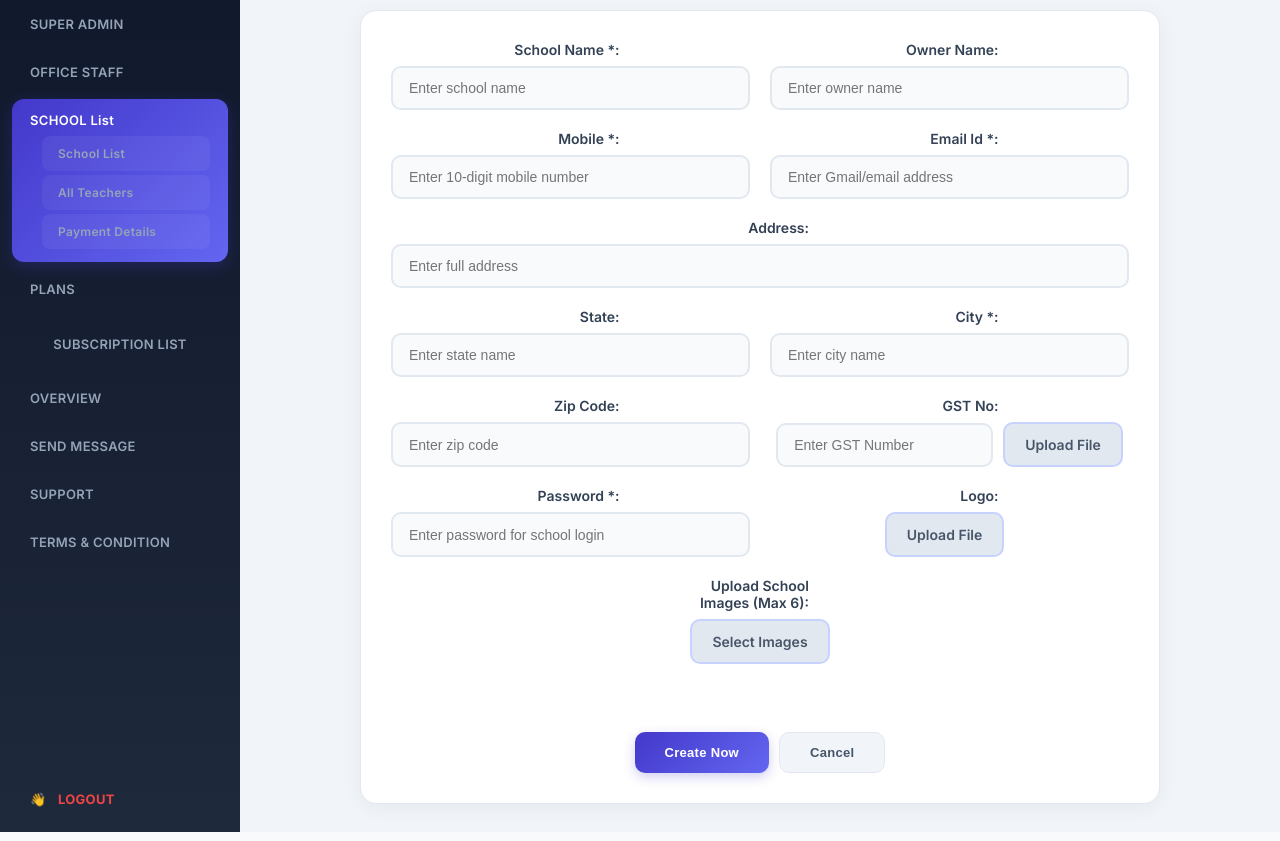
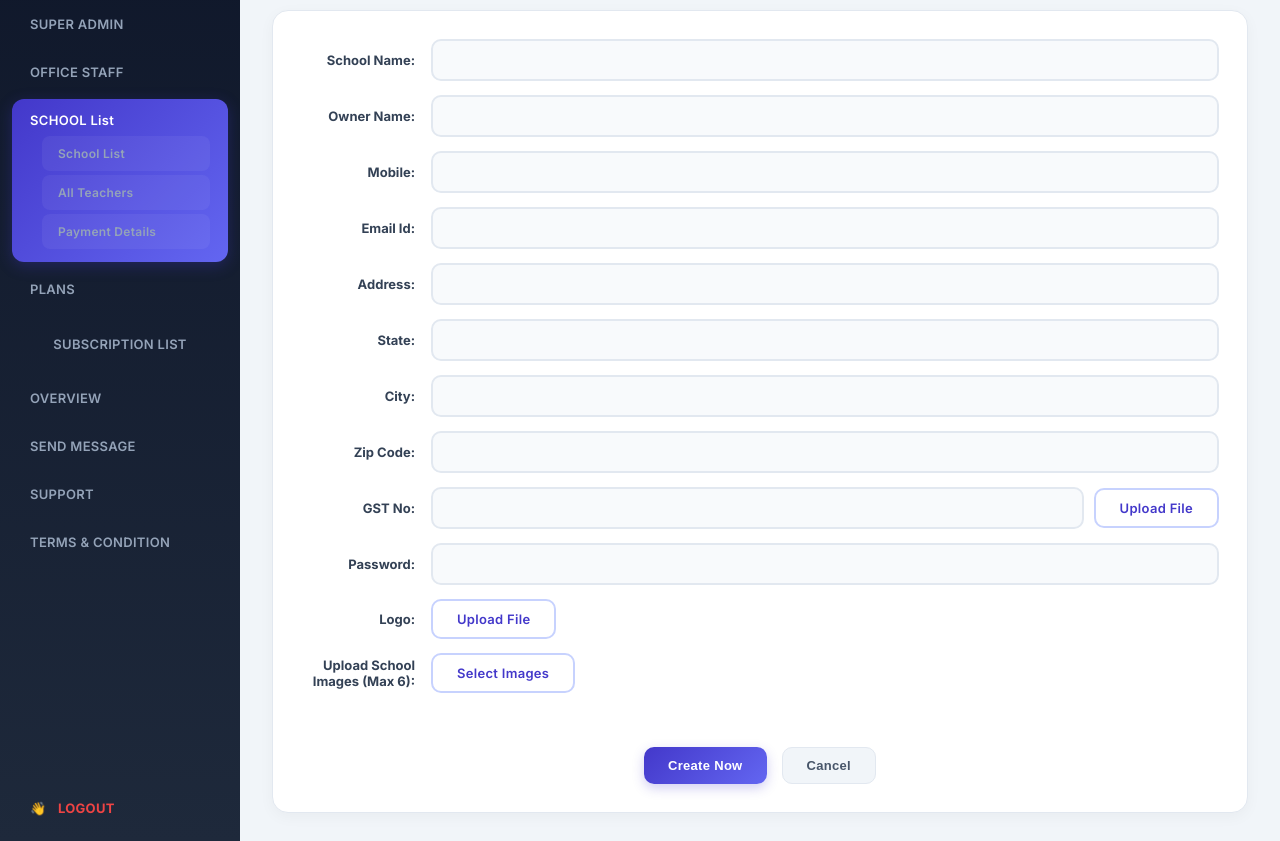
Before and after one commit to pashaarshad/atkool-website, a website: page public/add-school.html in a window 1280 px wide. Shown: the part 94-935 px from the top of the page. Drawn offline with Linux system fonts and the light colour scheme; sample sign-in values are in the browser's storage.

Commit message:
all fixed

```diff
--- a/public/add-school.html
+++ b/public/add-school.html
@@ -6,74 +6,6 @@
     <meta name="viewport" content="width=device-width, initial-scale=1.0">
     <title>Add School - School Management System</title>
     <link rel="stylesheet" href="css/style.css">
-    <style>
-        @import url('https://fonts.googleapis.com/css2?family=Inter:wght@400;500;600;700;800&display=swap');
-        body { font-family: 'Inter', sans-serif; background-color: #f8fafc; }
-        .form-card {
-            background: #fff;
-            padding: 30px;
-            border-radius: 16px;
-            box-shadow: 0 4px 20px rgba(0,0,0,0.05);
-            max-width: 800px;
-            margin: 0 auto;
-        }
-        .form-row {
-            margin-bottom: 20px;
-            display: flex;
-            flex-direction: column;
-            gap: 8px;
-        }
-        .form-row-grid {
-            display: grid;
-            grid-template-columns: 1fr 1fr;
-            gap: 20px;
-        }
-        .form-label {
-            font-weight: 600;
-            color: #334155;
-            font-size: 14px;
-        }
-        .form-input {
-            width: 100%;
-            padding: 12px 16px;
-            border: 2px solid #e2e8f0;
-            border-radius: 10px;
-            font-size: 14px;
-            box-sizing: border-box;
-            background: #f8fafc;
-            transition: all 0.3s;
-        }
-        .form-input:focus {
-            outline: none;
-            border-color: #4338CA;
-            background: #fff;
-            box-shadow: 0 0 0 4px rgba(67, 56, 202, 0.1);
-        }
-        .input-with-button {
-            display: flex;
-            gap: 10px;
-        }
-        .btn-upload {
-            padding: 12px 20px;
-            background: #e2e8f0;
-            color: #475569;
-            border-radius: 10px;
-            font-weight: 600;
-            font-size: 14px;
-            cursor: pointer;
-            text-align: center;
-            display: inline-block;
-            transition: all 0.2s;
-        }
-        .btn-upload:hover {
-            background: #cbd5e1;
-        }
-        .file-name {
-            align-self: center;
-            font-size: 13px;
-            color: #64748b;
-        }
-    </style>
 </head>
 
 <body>
@@ -81,7 +13,10 @@
 
     <div class="main-container">
         <div class="sidebar">
-            <div style="padding:18px;text-align:center;background:#0F172A;border-bottom:1px solid rgba(255,255,255,.08);position:sticky;top:0;z-index:10"><img src="/logo.jpeg" alt="ATKool" style="width:50px;height:50px;border-radius:12px"></div>
+            <div
+                style="padding:18px;text-align:center;background:#0F172A;border-bottom:1px solid rgba(255,255,255,.08);position:sticky;top:0;z-index:10">
+                <img src="/logo.jpeg" alt="ATKool" style="width:50px;height:50px;border-radius:12px">
+            </div>
             <a href="dashboard.html" class="sidebar-item">SUPER ADMIN</a>
             <a href="office-staff.html" class="sidebar-item">OFFICE STAFF</a>
             <div class="sidebar-item active has-submenu" id="schoolListMenu">
@@ -98,7 +33,9 @@
             <a href="send-message.html" class="sidebar-item">SEND MESSAGE</a>
             <a href="support.html" class="sidebar-item">SUPPORT</a>
             <a href="terms.html" class="sidebar-item">TERMS & CONDITION</a>
-            <a href="#" class="sidebar-item" onclick="localStorage.removeItem('adminToken'); localStorage.removeItem('adminUser'); window.location.href='/index.html'; return false;" style="color: #ef4444; margin-top: auto; font-weight: bold;">
+            <a href="#" class="sidebar-item"
+                onclick="localStorage.removeItem('adminToken'); localStorage.removeItem('adminUser'); window.location.href='/index.html'; return false;"
+                style="color: #ef4444; margin-top: auto; font-weight: bold;">
                 <span style="margin-right: 8px">👋</span> LOGOUT
             </a>
         </div>
@@ -112,75 +49,60 @@
 
             <div class="form-card">
                 <form id="addSchoolForm">
-                    <div class="form-row-grid">
                     <div class="form-row">
-                            <label class="form-label">School Name *:</label>
-                            <input type="text" class="form-input" id="schoolName" placeholder="Enter school name" required>
+                        <label class="form-label">School Name:</label>
+                        <input type="text" class="form-input" id="schoolName" required>
                     </div>
                     <div class="form-row">
                         <label class="form-label">Owner Name:</label>
-                            <input type="text" class="form-input" id="ownerName" placeholder="Enter owner name">
-                        </div>
-                    </div>
-
-                    <div class="form-row-grid">
-                        <div class="form-row">
-                            <label class="form-label">Mobile *:</label>
-                            <input type="text" class="form-input" id="mobile" placeholder="Enter 10-digit mobile number" required maxlength="10" pattern="\d{10}">
+                        <input type="text" class="form-input" id="ownerName">
                     </div>
                     <div class="form-row">
-                            <label class="form-label">Email Id *:</label>
-                            <input type="email" class="form-input" id="email" placeholder="Enter Gmail/email address" required>
+                        <label class="form-label">Mobile:</label>
+                        <input type="text" class="form-input" id="mobile">
                     </div>
+                    <div class="form-row">
+                        <label class="form-label">Email Id:</label>
+                        <input type="email" class="form-input" id="email">
                     </div>
-
                     <div class="form-row">
                         <label class="form-label">Address:</label>
-                        <input type="text" class="form-input" id="address" placeholder="Enter full address">
+                        <input type="text" class="form-input" id="address">
                     </div>
-
-                    <div class="form-row-grid">
                     <div class="form-row">
                         <label class="form-label">State:</label>
-                            <input type="text" class="form-input" id="state" placeholder="Enter state name">
+                        <input type="text" class="form-input" id="state">
                     </div>
                     <div class="form-row">
-                            <label class="form-label">City *:</label>
-                            <input type="text" class="form-input" id="city" placeholder="Enter city name" required>
+                        <label class="form-label">City:</label>
+                        <input type="text" class="form-input" id="city" required>
                     </div>
-                    </div>
-
-                    <div class="form-row-grid">
                     <div class="form-row">
                         <label class="form-label">Zip Code:</label>
-                            <input type="text" class="form-input" id="zipCode" placeholder="Enter zip code">
+                        <input type="text" class="form-input" id="zipCode">
                     </div>
                     <div class="form-row">
                         <label class="form-label">GST No:</label>
                         <div class="input-with-button">
-                                <input type="text" class="form-input" id="gstNo" placeholder="Enter GST Number" style="flex: 1;">
-                                <label class="btn-upload" style="margin: 0;">
+                            <input type="text" class="form-input" id="gstNo">
+                            <label class="btn btn-upload">
                                 Upload File
                                 <input type="file" id="gstFile" accept=".pdf,.jpg,.png" hidden>
                             </label>
                         </div>
                     </div>
-                    </div>
-
-                    <div class="form-row-grid">
                     <div class="form-row">
-                            <label class="form-label">Password *:</label>
-                            <input type="password" class="form-input" id="password" placeholder="Enter password for school login" required>
+                        <label class="form-label">Password:</label>
+                        <input type="password" class="form-input" id="password">
                     </div>
                     <div class="form-row">
                         <label class="form-label">Logo:</label>
                         <div class="input-with-button">
-                                <label class="btn-upload" style="margin: 0;">
+                            <label class="btn btn-upload">
                                 Upload File
                                 <input type="file" id="logoFile" accept=".jpg,.png,.svg" hidden>
                             </label>
                             <span class="file-name" id="logoFileName"></span>
-                            </div>
                         </div>
                     </div>
 
@@ -188,19 +110,20 @@
                     <div class="form-row">
                         <label class="form-label">Upload School Images (Max 6):</label>
                         <div class="input-with-button">
-                            <label class="btn-upload" style="margin: 0;">
+                            <label class="btn btn-upload">
                                 Select Images
                                 <input type="file" id="schoolImages" accept=".jpg,.png,.jpeg" multiple hidden>
                             </label>
                         </div>
                     </div>
-                    <div class="form-row" id="imagePreviewContainer" style="display: flex; flex-wrap: wrap; gap: 10px; margin-top: 10px;">
+                    <div class="form-row" id="imagePreviewContainer"
+                        style="display: flex; flex-wrap: wrap; gap: 10px; margin-top: 10px;">
                         <!-- Image previews will appear here -->
                     </div>
 
-                    <div class="form-actions" style="display: flex; gap: 10px; justify-content: center; margin-top: 30px;">
-                        <button type="submit" class="btn btn-dark" style="padding: 12px 30px;">Create Now</button>
-                        <button type="button" class="btn btn-cancel" style="padding: 12px 30px;"
+                    <div class="form-actions">
+                        <button type="submit" class="btn btn-dark">Create Now</button>
+                        <button type="button" class="btn btn-cancel"
                             onclick="window.location.href='schools.html'">Cancel</button>
                     </div>
                 </form>
```
Lines whose indentation alone changed are shown as unchanged.
